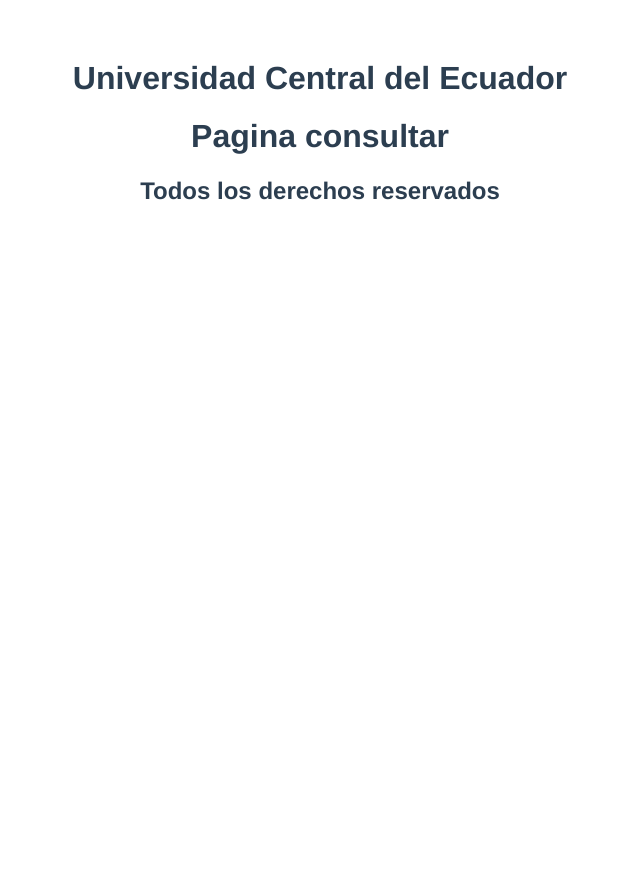
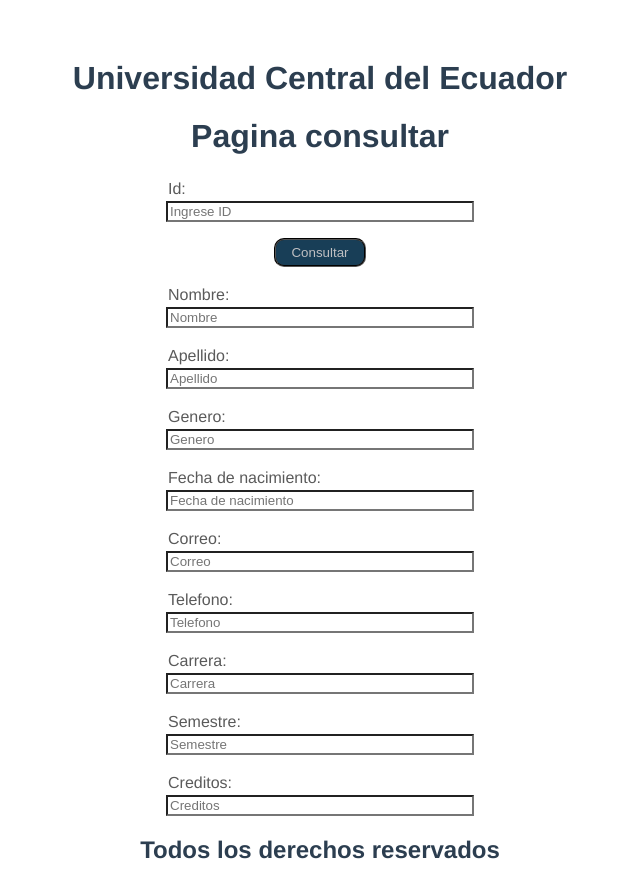
Before and after one commit to JuanJimenezIY/pw_vue_u3_p5_jj, a Vue app: page /#/consultar in a window 1280 px wide. Shown: the whole page, without its empty margins (320-960 px from the left). Before the commit the page ends 800 px from the top, so only its background shows below. Built offline with nearby package versions, Linux system fonts and the light colour scheme.

Commit message:
tarea 13

```diff
--- a/src/components/Estudiante.vue
+++ b/src/components/Estudiante.vue
@@ -15,25 +15,25 @@
         <input v-model="apellido" type="text" placeholder="Apellido"/>
       </p>
       <p type="Genero:">
-        <input v-model="genero" type="text" />
+        <input v-model="genero" type="text" placeholder="Genero"/>
       </p>
       <p type="Fecha de nacimiento:">
-        <input v-model="fechaNacimiento" type="text" />
+        <input v-model="fechaNacimiento" type="text" placeholder="Fecha de nacimiento"/>
       </p>
       <p type="Correo:">
-        <input v-model="correo" type="text" />
+        <input v-model="correo" type="text" placeholder="Correo"/>
       </p>
       <p type="Telefono:">
-        <input v-model="telefono" type="text" />
+        <input v-model="telefono" type="text" placeholder="Telefono"/>
       </p>
       <p type="Carrera:">
-        <input v-model="carrera" type="text" />
+        <input v-model="carrera" type="text" placeholder="Carrera"/>
       </p>
       <p type="Semestre:">
-        <input v-model="semestre" type="text" />
+        <input v-model="semestre" type="text" placeholder="Semestre"/>
       </p>
       <p type="Creditos:">
-        <input v-model="creditos" type="text" />
+        <input v-model="creditos" type="text" placeholder="Creditos"/>
       </p>
 
       <button @click="insertar">Insertar</button>
--- a/src/pages/EstudianteActualizar.vue
+++ b/src/pages/EstudianteActualizar.vue
@@ -1,10 +1,84 @@
 <template>
   <h1>Pagina actualizar</h1>
+
+      <p type="Id: ">
+        <input v-model="id" type="text" placeholder="Ingrese ID"/>
+      </p>
+
+
+      <p type="Nombre:">
+        <input v-model="nombre" type="text" placeholder="Nombre" />
+      </p>
+      <p type="Apellido:">
+        <input v-model="apellido" type="text" placeholder="Apellido"/>
+      </p>
+      <p type="Genero:">
+        <input v-model="genero" type="text" />
+      </p>
+      <p type="Fecha de nacimiento:">
+        <input v-model="fechaNacimiento" type="text" />
+      </p>
+      <p type="Correo:">
+        <input v-model="correo" type="text" />
+      </p>
+      <p type="Telefono:">
+        <input v-model="telefono" type="text" />
+      </p>
+      <p type="Carrera:">
+        <input v-model="carrera" type="text" />
+      </p>
+      <p type="Semestre:">
+        <input v-model="semestre" type="text" />
+      </p>
+      <p type="Creditos:">
+        <input v-model="creditos" type="text" />
+      </p>
+
+
+      <button @click="actualizar">Actualizar</button>
+
+
 </template>
 
 <script>
+
+import {
+
+  actualizarFachada,
+
+} from "../helpers/clienteEstudiante.js";
 export default {
+data() {
+    return {
+      id: null,
+      nombre: null,
+      apellido: null,
+      genero: null,
+      fechaNacimiento: null,
+      correo: null,
+      telefono: null,
+      carrera: null,
+      semestre: null,
+      creditos: null,
+    };
+},methods:{
+async actualizar(){
+        const body = {
+       nombre: this.nombre,
+        apellido: this.apellido,
+        genero: this.genero,
+        fechaNacimiento: this.fechaNacimiento,
+        correo: this.correo,
+        telefono: this.telefono,
+        carrera: this.carrera,
+        semestre: this.semestre,
+        creditos: this.creditos,
+      };
 
+        await actualizarFachada(this.id,body);
+    },
+
+}
 }
 </script>
 
--- a/src/pages/EstudianteConsultar.vue
+++ b/src/pages/EstudianteConsultar.vue
@@ -1,13 +1,81 @@
 <template>
   <h1>Pagina consultar</h1>
+
+       <p type="Id: ">
+        <input v-model="id" type="text" placeholder="Ingrese ID"/>
+      </p>
+      <button @click="consultarPorId">Consultar</button>
+
+      <p type="Nombre:">
+        <input v-model="nombre" type="text" placeholder="Nombre" />
+      </p>
+      <p type="Apellido:">
+        <input v-model="apellido" type="text" placeholder="Apellido"/>
+      </p>
+      <p type="Genero:">
+        <input v-model="genero" type="text" placeholder="Genero"/>
+      </p>
+      <p type="Fecha de nacimiento:">
+        <input v-model="fechaNacimiento" type="text" placeholder="Fecha de nacimiento"/>
+      </p>
+      <p type="Correo:">
+        <input v-model="correo" type="text" placeholder="Correo"/>
+      </p>
+      <p type="Telefono:">
+        <input v-model="telefono" type="text" placeholder="Telefono"/>
+      </p>
+      <p type="Carrera:">
+        <input v-model="carrera" type="text" placeholder="Carrera"/>
+      </p>
+      <p type="Semestre:">
+        <input v-model="semestre" type="text" placeholder="Semestre"/>
+      </p>
+      <p type="Creditos:">
+        <input v-model="creditos" type="text" placeholder="Creditos"/>
+      </p>
+
 </template>
 
 <script>
+import {
+  consultarEstudianteFachada,
+} from "../helpers/clienteEstudiante.js";
 export default {
+data() {
+    return {
+      id: null,
+      nombre: null,
+      apellido: null,
+      genero: null,
+      fechaNacimiento: null,
+      correo: null,
+      telefono: null,
+      carrera: null,
+      semestre: null,
+      creditos: null,
+    };
+  },
 
+  methods:{
+async consultarPorId() {
+      const data = await consultarEstudianteFachada(this.id);
+      console.log("desde componente");
+      console.log(data);
+      this.nombre = data.nombre;
+      this.apellido = data.apellido;
+      this.genero = data.genero;
+      this.fechaNacimiento = data.fechaNacimiento;
+      this.correo = data.correo;
+      this.telefono = data.telefono;
+      this.carrera = data.carrera;
+      this.semestre = data.semestre;
+      this.creditos = data.creditos;
+    }
+}
 }
 </script>
 
 <style>
 
+
 </style>
--- a/src/pages/EstudianteGuardar.vue
+++ b/src/pages/EstudianteGuardar.vue
@@ -1,11 +1,82 @@
 <template>
   <h1>Pagina Guardar</h1>
+
+
+
+
+      <p type="Nombre:">
+        <input v-model="nombre" type="text" placeholder="Nombre" />
+      </p>
+      <p type="Apellido:">
+        <input v-model="apellido" type="text" placeholder="Apellido"/>
+      </p>
+      <p type="Genero:">
+        <input v-model="genero" type="text" placeholder="Genero"/>
+      </p>
+      <p type="Fecha de nacimiento:">
+        <input v-model="fechaNacimiento" type="text" placeholder="Fecha de nacimiento"/>
+      </p>
+      <p type="Correo:">
+        <input v-model="correo" type="text" placeholder="Correo"/>
+      </p>
+      <p type="Telefono:">
+        <input v-model="telefono" type="text" placeholder="Telefono"/>
+      </p>
+      <p type="Carrera:">
+        <input v-model="carrera" type="text" placeholder="Carrera"/>
+      </p>
+      <p type="Semestre:">
+        <input v-model="semestre" type="text" placeholder="Semestre"/>
+      </p>
+      <p type="Creditos:">
+        <input v-model="creditos" type="text" placeholder="Creditos"/>
+      </p>
+
+<button @click="insertar">Insertar</button>
+
+
 </template>
 
 <script>
+import {
+
+  insertarFachada,
+
+} from "../helpers/clienteEstudiante.js";
+
 export default {
+  data() {
+    return {
 
-}
+      nombre: null,
+      apellido: null,
+      genero: null,
+      fechaNacimiento: null,
+      correo: null,
+      telefono: null,
+      carrera: null,
+      semestre: null,
+      creditos: null,
+    };
+  },
+   methods: {
+
+    async insertar() {
+      const estuBody = {
+        nombre: this.nombre,
+        apellido: this.apellido,
+        genero: this.genero,
+        fechaNacimiento: this.fechaNacimiento,
+        correo: this.correo,
+        telefono: this.telefono,
+        carrera: this.carrera,
+        semestre: this.semestre,
+        creditos: this.creditos,
+      };
+
+      await insertarFachada(estuBody);
+    }
+}}
 </script>
 
 <style>
--- a/src/router/router.js
+++ b/src/router/router.js
@@ -9,14 +9,14 @@
 
     {
         path: '/actualizar',
-        compontent: EstudianteActualizar
+        component: EstudianteActualizar
     },
     {
         path: '/consultar',
         component: EstudianteConsultar
     },
     {
-        path: '/elimi',
+        path: '/eliminar',
         component: EstudianteEliminar
     },
     {
```
